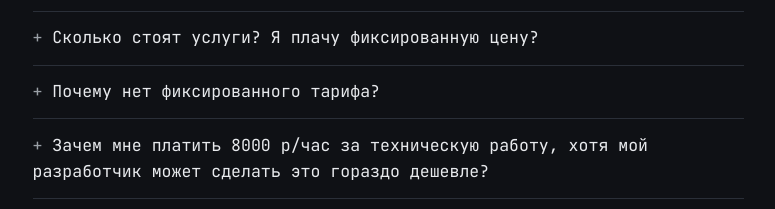
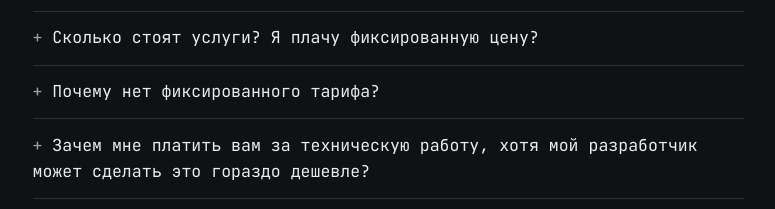
Before and after one commit to TechGeorgii/techgeorgii.com, an Astro site: page /consulting in a window 1280 px wide. Shown: the part 2200-2409 px from the top of the page, without its empty margins (252-1027 px from the left). Built offline with nearby package versions, Linux system fonts and the light colour scheme; Astro itself is replaced by a stand-in of ours.

Commit message:
price remove

```diff
--- a/src/pages/consulting/index.astro
+++ b/src/pages/consulting/index.astro
@@ -99,15 +99,15 @@ const steps = [
 const faq = [
   {
     q: "Сколько стоят услуги? Я плачу фиксированную цену?",
-    a: "Это услуга с почасовой тарификацией согласно оговоренным задачам (например, я могу проводить интервью с сотрудниками компании, настраивать алерты или Яндекс Метрику, участвовать в планировании спринтов). Стоимость часа составляет 8000 рублей (при больших объемах работ возможна скидка)",
+    a: "Это услуга с почасовой тарификацией согласно заранее обговоренной вилке по задачам (например, я могу проводить интервью с сотрудниками компании, настраивать алерты или Яндекс Метрику, участвовать в планировании спринтов)",
   },
   {
     q: "Почему нет фиксированного тарифа?",
     a: "Все компании очень разные, и невозможно оценить работу фиксированно",
   },
   {
-    q: "Зачем мне платить 8000 р/час за техническую работу, хотя мой разработчик может сделать это гораздо дешевле?",
-    a: "Работа включает не только техническую, но и организационную и продуктовую части. Для разработчика – например, настройка логгинга – всего лишь задача, но для меня это удовлетворенность пользователей и стабильность бизнеса. При больших объемах работы возможна скидка на стоимость часа консультации",
+    q: "Зачем мне платить вам за техническую работу, хотя мой разработчик может сделать это гораздо дешевле?",
+    a: "Работа включает также организационную и продуктовую части. Для разработчика – например, настройка логгинга – всего лишь задача, но для меня это удовлетворенность пользователей и стабильность бизнеса",
   },
   {
     q: "Почему я не могу попросить текущих сотрудников исправить проблемы?",
```
